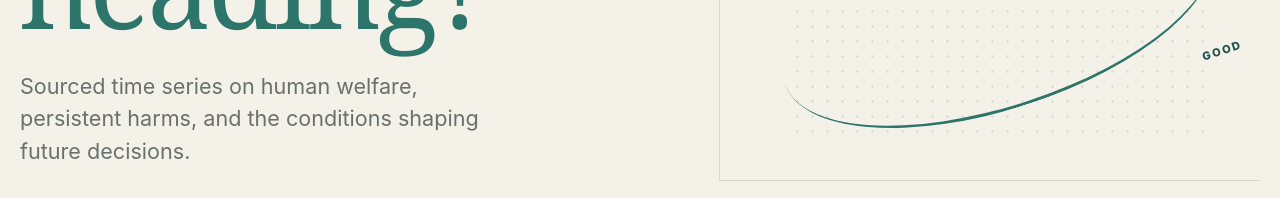
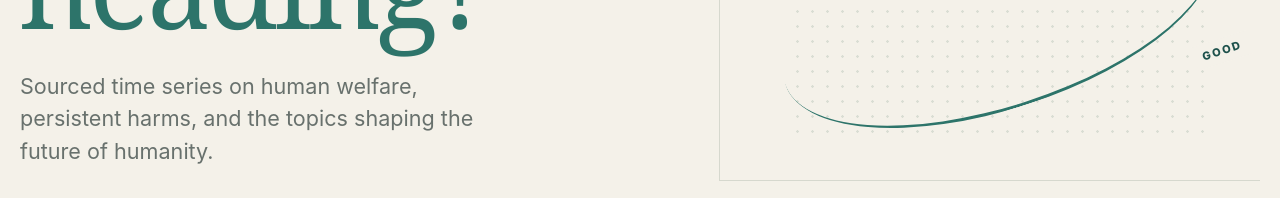
Before and after one commit to zadect/zadect.github.io, a React (Vite) app: page / in a window 1280 px wide. Shown: the part 532-730 px from the top of the page. Built offline with nearby package versions, Linux system fonts and the light colour scheme.

Commit message:
fix: make intro more human sounding

```diff
--- a/src/app/App.tsx
+++ b/src/app/App.tsx
@@ -90,8 +90,8 @@ function HomePage() {
               <em> heading?</em>
             </h1>
             <p className="home-hero__intro">
-              Sourced time series on human welfare, persistent harms, and the conditions shaping
-              future decisions.
+              Sourced time series on human welfare, persistent harms, and the topics shaping
+              the future of humanity.
             </p>
             <div className="home-hero__actions">
               <Link className="button button--good" to="/?section=good">
```
